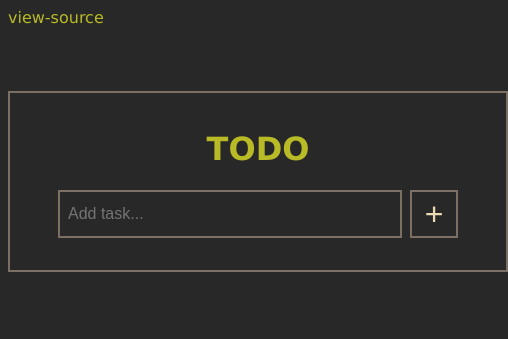
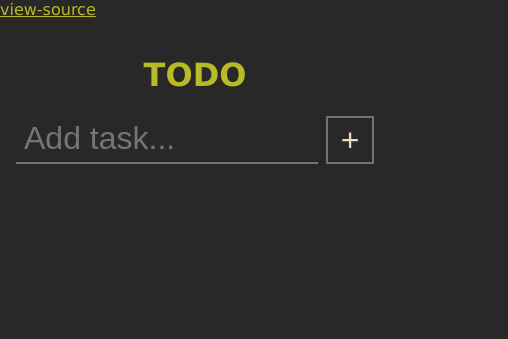
Before and after one commit to gabrielrmir/todo, a plain HTML site: page index.html in a window 390 px wide. Shown: the whole page, 508 px wide, since content can reach past the window. Drawn offline with Linux system fonts and the light colour scheme.

Commit message:
responsive layout

```diff
--- a/index.html
+++ b/index.html
@@ -3,6 +3,8 @@
 
   <head>
     <title>TODO</title>
+    <meta name="viewport" content="width=device-width, initial-scale=1.0" />
+
     <style>
 
     :root {
@@ -15,6 +17,7 @@
 
     * {
       box-sizing: border-box;
+      min-width: 0;
     }
 
     h1 {
@@ -24,19 +27,21 @@
     body {
       background-color: var(--bg0);
       color: var(--fg1);
+      margin: 0;
     }
 
     form {
       display: flex;
-      width: 400px;
+      width: 100%;
     }
 
     input {
-      border: 2px solid var(--bg4);
+      border: none;
+      border-bottom: 2px solid var(--bg4);
+      font-size: 2rem;
       background-color: var(--bg0);
       color: var(--fg1);
       padding: 8px;
-      font-size: 1rem;
       height: 48px;
       outline: none;
       flex-grow: 1;
@@ -47,6 +52,7 @@
       margin-left: 8px;
       background-color: var(--bg0);
       color: var(--fg1);
+      min-width: 48px;
       width: 48px;
       font-size: 2rem;
       line-height:0;
@@ -57,19 +63,17 @@
 
     #tasks {
       margin-top: 16px;
-      width: 400px;
-      max-width: 400px;
+      width: 100%;
     }
 
     #tasks > div {
-      width: 100%;
-      max-width: 100%;
       display: flex;
       align-items:center;
       margin-top: 8px;
     }
 
     #tasks span {
+      word-wrap: break-word;
       flex-grow: 1;
       display: inline-block;
       font-size: 2rem;
@@ -77,8 +81,8 @@
 
     main {
       border: 2px solid var(--bg4);
-      width: 500px;
       margin: 64px auto;
+      max-width: 600px;
       display: flex;
       flex-direction: column;
       align-items: center;
@@ -93,6 +97,13 @@
 
     a:hover {
       text-decoration: underline;
+    }
+
+    @media screen and (max-width: 600px) {
+      main {
+        border: none;
+        margin: 0;
+      }
     }
 
     </style>
```
